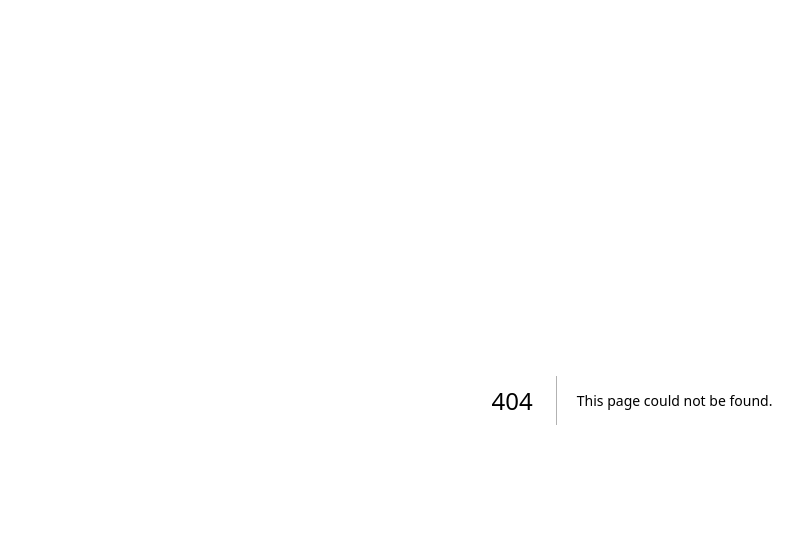
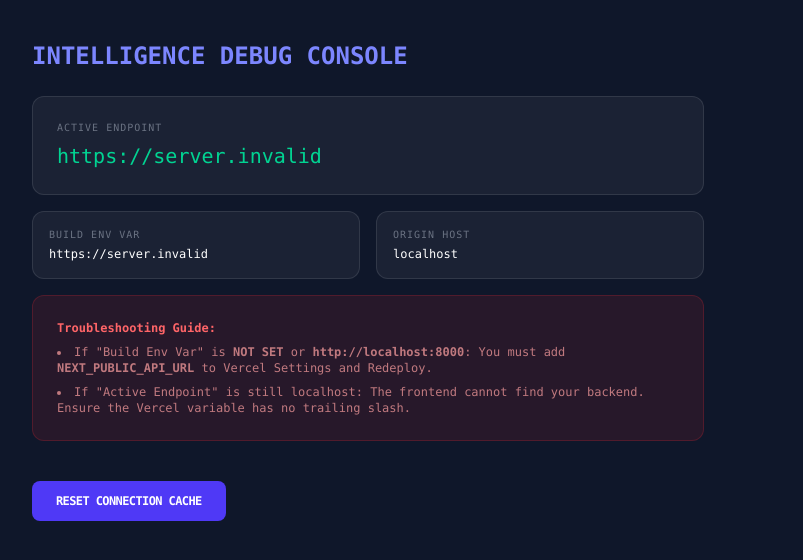
Before and after one commit to rohith276/bi-copilot-frontend, a Next.js app: page /debug in a window 1280 px wide. Before the commit this address had no page. Shown: the top 560 px of the page, without its empty margins (8-811 px from the left). Built offline with nearby package versions, Linux system fonts and the light colour scheme; no server answers.

Commit message:
feat: added debug page and high-visibility toasts

```diff
--- /dev/null
+++ b/src/app/debug/page.tsx
@@ -0,0 +1,62 @@
+"use client";
+
+import { useEffect, useState } from 'react';
+import { getApiBaseUrl } from '@/lib/api';
+
+export default function DebugPage() {
+    const [stats, setStats] = useState<any>(null);
+
+    useEffect(() => {
+        setStats({
+            window_location: window.location.href,
+            hostname: window.location.hostname,
+            env_api_url: process.env.NEXT_PUBLIC_API_URL || 'NOT SET',
+            final_api_url: getApiBaseUrl(),
+            user_agent: navigator.userAgent
+        });
+    }, []);
+
+    if (!stats) return <div className="p-10 text-white">Loading debug context...</div>;
+
+    return (
+        <div className="min-h-screen bg-[#0f172a] p-10 font-mono text-xs">
+            <h1 className="text-2xl text-indigo-400 mb-6 font-black uppercase">Intelligence Debug Console</h1>
+
+            <div className="space-y-4 max-w-2xl">
+                <div className="bg-white/5 border border-white/10 rounded-xl p-6">
+                    <p className="text-gray-500 mb-2 uppercase tracking-widest text-[10px]">Active Endpoint</p>
+                    <p className="text-xl text-emerald-400 break-all">{stats.final_api_url}</p>
+                </div>
+
+                <div className="grid grid-cols-2 gap-4">
+                    <div className="bg-white/5 border border-white/10 rounded-xl p-4">
+                        <p className="text-gray-500 mb-1 uppercase tracking-widest text-[10px]">Build Env Var</p>
+                        <p className="text-white">{stats.env_api_url}</p>
+                    </div>
+                    <div className="bg-white/5 border border-white/10 rounded-xl p-4">
+                        <p className="text-gray-500 mb-1 uppercase tracking-widest text-[10px]">Origin Host</p>
+                        <p className="text-white">{stats.hostname}</p>
+                    </div>
+                </div>
+
+                <div className="bg-red-500/10 border border-red-500/20 rounded-xl p-6">
+                    <p className="text-red-400 font-bold mb-2">Troubleshooting Guide:</p>
+                    <ul className="list-disc list-inside text-red-300/70 space-y-2">
+                        <li>If "Build Env Var" is <b>NOT SET</b> or <b>http://localhost:8000</b>: You must add <b>NEXT_PUBLIC_API_URL</b> to Vercel Settings and Redeploy.</li>
+                        <li>If "Active Endpoint" is still localhost: The frontend cannot find your backend. Ensure the Vercel variable has no trailing slash.</li>
+                    </ul>
+                </div>
+
+                <button
+                    onClick={() => {
+                        localStorage.removeItem('bi_api_url');
+                        window.location.reload();
+                    }}
+                    className="mt-6 px-6 py-3 bg-indigo-600 hover:bg-indigo-500 text-white rounded-lg transition-colors uppercase font-bold tracking-tighter"
+                >
+                    Reset Connection Cache
+                </button>
+            </div>
+        </div>
+    );
+}
--- a/src/components/Toast.tsx
+++ b/src/components/Toast.tsx
@@ -20,7 +20,7 @@ export function ToastProvider({ children }: { children: React.ReactNode }) {
     const [toasts, setToasts] = useState<Toast[]>([]);
 
     const addToast = (message: string, type: ToastType) => {
-        const id = Math.random().toString(36).substr(2, 9);
+        const id = Math.random().toString(36).substring(2, 11);
         setToasts((prev) => [...prev, { id, message, type }]);
         setTimeout(() => {
             setToasts((prev) => prev.filter((t) => t.id !== id));
@@ -34,19 +34,21 @@ export function ToastProvider({ children }: { children: React.ReactNode }) {
                 {toasts.map((toast) => (
                     <div
                         key={toast.id}
-                        className={`px-6 py-4 rounded-xl shadow-2xl border flex items-center gap-3 animate-in slide-in-from-right-full duration-300 ${toast.type === 'success' ? 'bg-emerald-50 border-emerald-100 text-emerald-800' :
-                                toast.type === 'error' ? 'bg-red-50 border-red-100 text-red-800' :
-                                    'bg-blue-50 border-blue-100 text-blue-800'
-                            }`}
+                        className={`px-6 py-4 rounded-2xl shadow-2xl border backdrop-blur-xl flex items-center gap-3 animate-in slide-in-from-right-full duration-300 ${
+                            toast.type === 'success' ? 'bg-emerald-500/10 border-emerald-500/30 text-emerald-100 shadow-emerald-500/20' :
+                            toast.type === 'error' ? 'bg-red-500/10 border-red-500/30 text-red-100 shadow-red-500/20' :
+                            'bg-indigo-500/10 border-indigo-500/30 text-indigo-100 shadow-indigo-500/20'
+                        }`}
                     >
-                        <div className={`w-2 h-2 rounded-full ${toast.type === 'success' ? 'bg-emerald-500' :
-                                toast.type === 'error' ? 'bg-red-500' :
-                                    'bg-blue-500'
-                            }`} />
+                        <div className={`w-2 h-2 rounded-full animate-pulse ${
+                            toast.type === 'success' ? 'bg-emerald-400' :
+                            toast.type === 'error' ? 'bg-red-400' :
+                            'bg-indigo-400'
+                        }`} />
                         <span className="text-sm font-semibold">{toast.message}</span>
                         <button
                             onClick={() => setToasts(prev => prev.filter(t => t.id !== toast.id))}
-                            className="ml-4 text-slate-400 hover:text-slate-600"
+                            className="ml-4 text-white/40 hover:text-white transition-colors"
                         >
                             <svg className="w-4 h-4" fill="none" stroke="currentColor" viewBox="0 0 24 24"><path strokeLinecap="round" strokeLinejoin="round" strokeWidth="2" d="M6 18L18 6M6 6l12 12"></path></svg>
                         </button>
```
